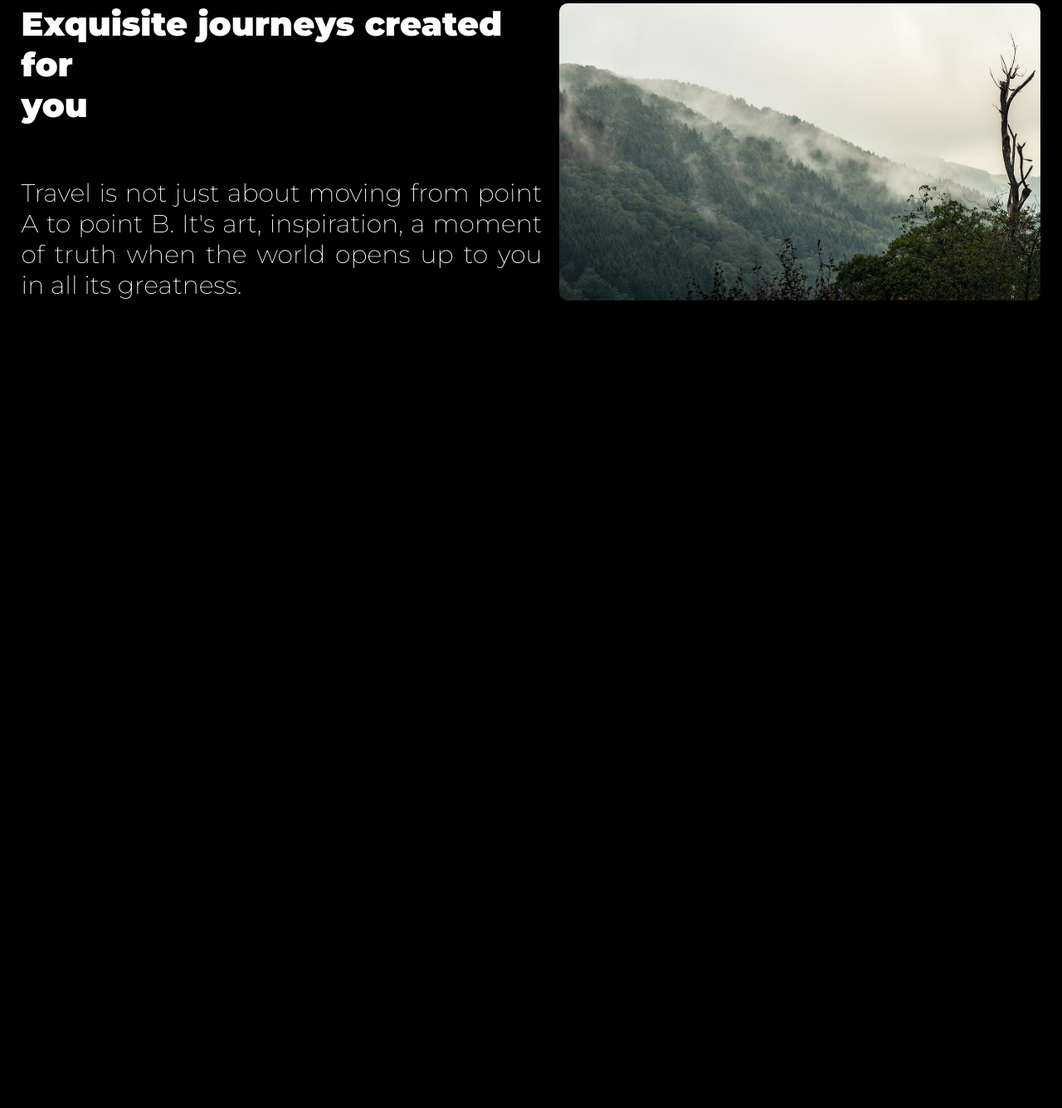
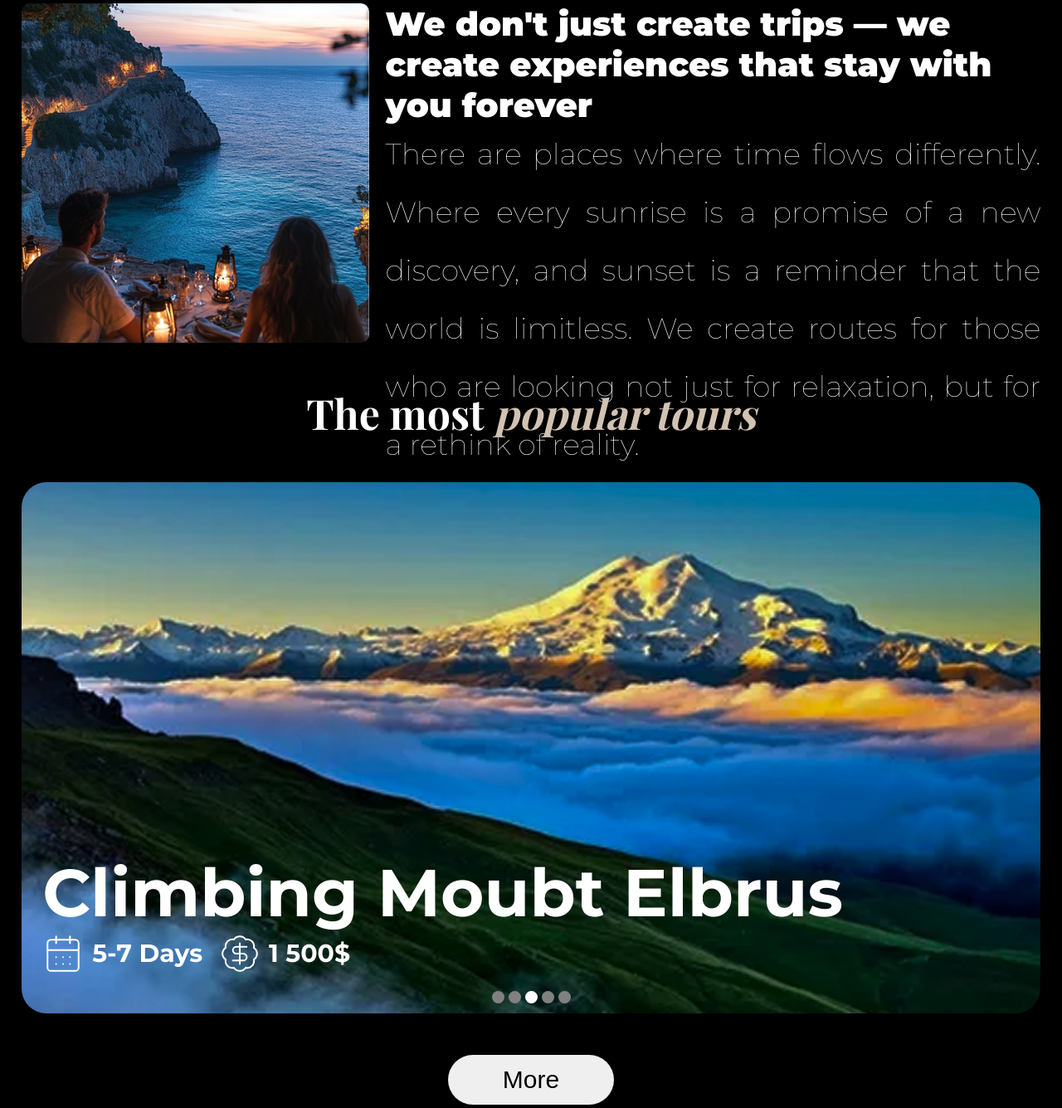
Before and after one commit to Temvader/Hikeventure, a plain HTML site: page index.html in a window 1280 px wide. Shown: the part 1146-2481 px from the top of the page at 83% size. Before the commit the page ends 1534 px from the top, so only its background shows below. Drawn offline with nearby package versions, Linux system fonts and the light colour scheme; a web font is replaced by a local one.

Commit message:
Catalog detected

```diff
--- a/index.html
+++ b/index.html
@@ -35,7 +35,7 @@
     </section>
 
     <section class="meaning">
-        <div class="m-line">
+        <div class="m-line-1">
             <div class="line-text">
                 <h4 class="exquisite">Exquisite journeys created for <br> you</h4>
                 <p class="travel">Travel is not just about moving from point A to point B. It's art, inspiration,
@@ -46,16 +46,48 @@
             </div>
         </div>
 
-        <div class="m-line">
+        <div class="m-line-2">
             <div class="line-text">
-                <h4 class="exquisite">Exquisite journeys created for <br> you</h4>
-                <p class="travel">Travel is not just about moving from point A to point B. It's art, inspiration,
-                                  a  moment of truth when the world opens up to you in all its greatness.</p>
+                <h4 class="exquisite">We don't just create trips — we create experiences that stay with you forever</h4>
+                <p class="travel">There are places where time flows differently. Where every sunrise is a promise of a new discovery, and sunset is a reminder that the world is limitless.
+                                  We create routes for those who are looking not just for relaxation, but for a rethink of reality.</p>
             </div>
             <div class="line foto">
-                <img src="assets/priroda.jpg" alt="" class="l-foto">
+                <img src="assets/para.jpg" alt="" class="l-foto-2">
             </div>
         </div>
     </section>
+
+    <section class="pop-turs">
+        <h1 class="s-name">The most <span class="p-turs">popular tours</span></h1>
+        <div class="catalog">
+            <div class="info-tour-text">
+                <div class="name-and-price-tour">
+                    <z class="name-tour">Climbing Moubt Elbrus</h1>
+                    <div class="info-tour">
+                        <div class="time-price">
+                            <img src="assets/calendar.svg" alt="" class="t-img">
+                            <p class="t-txt">5-7 Days</p>
+                        </div>
+                        <div class="time-price">
+                            <img src="assets/badge-dollar.svg" alt="" class="p-img">
+                            <p class="p-txt">1 500$</p>
+                        </div>
+                    </div>
+                </div>
+            </div>
+            <div class="number-site">
+                <div class="number"></div>
+                <div class="number"></div>
+                <div class="number" id="num3"></div>
+                <div class="number"></div>
+                <div class="number"></div>
+            </div>
+        </div>
+
+        <button class="more-tours">More</button>
+
+    </section>
+
 </body>
 </html>
--- a/style.css
+++ b/style.css
@@ -116,7 +116,7 @@ a {
     color: white;
 }
 
-.m-line {
+.m-line-1 {
     display: flex;
     gap: 20px;
     height: 100%;
@@ -125,12 +125,13 @@ a {
 
 .travel {
     text-align: justify;
-    font-size: 30px;
-    font-weight: 200;
+    font-size: 35px;
+    font-weight: 100;
+    line-height: 2em;
 }
 
 .l-foto {
-    height: 28vw;
+    height: 100%;
     border-radius: 10px;
 }
 
@@ -144,3 +145,104 @@ a {
     flex-direction: column;
     justify-content: space-between;
 }
+
+
+.m-line-2 {
+    display: flex;
+    flex-direction: row-reverse;
+    gap: 20px;
+    height: 100%;
+    height: 32vw;
+}
+
+.l-foto-2 {
+    height: 100%;
+    border-radius: 10px;
+}
+
+/* CATALOG */
+.s-name {
+    color: white;
+    font-family: "Playfair Display", serif;
+    font-size: 50px;
+}
+
+.p-turs {
+    color: #D2C2B2;
+    font-style: italic;
+}
+
+.catalog {
+    background: url(assets/primer.jpg) center center no-repeat;
+    background-size: cover;
+    height: 50vw;
+    width: 100%;
+    border-radius: 30px;
+    padding: 2vw 2vw 1vw 2vw;
+    display: flex;
+    flex-direction: column;
+    justify-content: end;
+    gap: 20px;
+}
+
+.pop-turs {
+    padding: 2vw;
+    display: flex;
+    justify-content: center;
+    align-items: center;
+    flex-direction: column;
+    gap: 50px;
+    color: white;
+}
+
+.name-and-price-tour {
+    display: flex;
+    flex-direction: column;
+    gap: 30px;
+}
+
+.info-tour {
+    display: flex;
+    align-items: center;
+    gap: 20px;
+}
+
+.time-price {
+    display: flex;
+    align-items: center;
+    gap: 10px;
+    font-size: 30px;
+}
+
+.name-tour {
+    font-size: 80px;
+    font-weight: 700;
+}
+
+.number-site {
+    display: flex;
+    align-items: center;
+    justify-content: center;
+    gap: 5px;
+}
+
+.number {
+    height: 15px;
+    width: 15px;
+    border-radius: 100%;
+    background-color: rgb(129, 129, 129);
+}
+
+#num3 {
+    background-color: white;
+}
+
+.more-tours {
+    width: 200px;
+    height: 60px;
+    border: none;
+    border-radius: 35px;
+
+    font-size: 30px;
+    font-weight: 500;
+}
```
